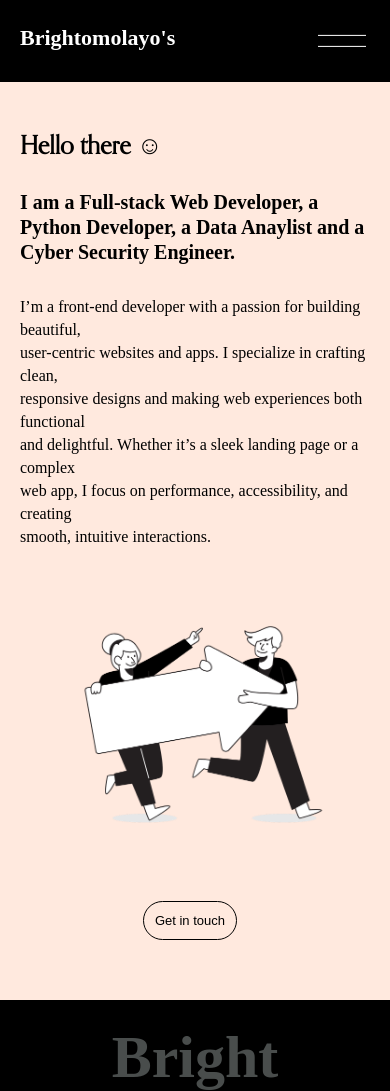
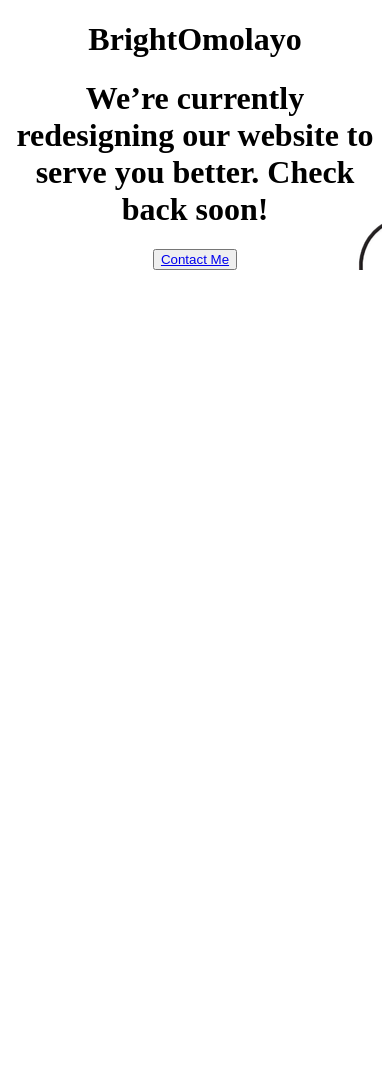
Before and after one commit to BrightOmolayo/myWebsite, a Flask app: page / in a window 390 px wide. Shown: the top 1091 px of the page. After the commit the page ends 270 px from the top, so only its background shows below. Run offline with Flask 3, Linux system fonts and the light colour scheme; some libraries are stand-ins or nearby versions.

Commit message:
reconstruction

```diff
--- /dev/null
+++ b/static/rc.css
@@ -0,0 +1,16 @@
+.body{
+    background-image: url("/static/assets/images/tracy-adams-rA5MU4pXnWE-unsplash.jpg");
+    text-align: center;
+}
+img{
+    width: 100%;
+}
+@media screen and (max-width: 600px){
+    .body{
+        background-image: url("./assets/images/team-work-flatline-7b245\ \(1\).png");
+        text-align: center;
+    }
+    img{
+        width: 100%;
+    }
+}
--- a/templates/index.html
+++ b/templates/index.html
@@ -4,13 +4,13 @@
     <meta charset="UTF-8">
     <meta name="viewport" content="width=device-width, initial-scale=1.0">
     <title>BrightOmolayo</title>
-    <link rel="stylesheet" href="../static/style.css">
+    <link rel="stylesheet" href="../static/rc.css">
     <link rel="shortcut icon" href="../static/assets/images/hearrt.ico" type="image/x-icon">
     <script src="https://kit.fontawesome.com/25008b46a7.js" crossorigin="anonymous"></script>
     <!-- <link rel="shortcut icon" href="{{ url_for('static', filename='hearrt.ico') }}"> -->
 </head>
 <body>
-    <header>
+    <!-- <header>
         <nav>
             <div class="links">
                 <ul>
@@ -97,7 +97,16 @@
                 <p> <i class="fa-regular fa-envelope"></i> Officialbrightbalogun@gmail.com</p>
             </div>
         </div>
-    </footer>
+    </footer> -->
+    <div class="body">
+        <h1>BrightOmolayo</h1>
+        <h1>
+            We’re currently redesigning our website to serve you better. Check back soon!
+        </h1>
+        <button>
+            <a href="./contact.html">Contact Me</a>
+        </button>
+    </div>
     <script src="../static/script.js"></script>
 </body>
 </html>
```
Also changed, not shown: static/assets/images/120785_678635.webp (added), static/assets/images/tracy-adams-rA5MU4pXnWE-unsplash (1).jpg (added), static/assets/images/tracy-adams-rA5MU4pXnWE-unsplash (2).jpg (added), static/assets/images/tracy-adams-rA5MU4pXnWE-unsplash (3).jpg (added), static/assets/images/tracy-adams-rA5MU4pXnWE-unsplash.jpg (added).
